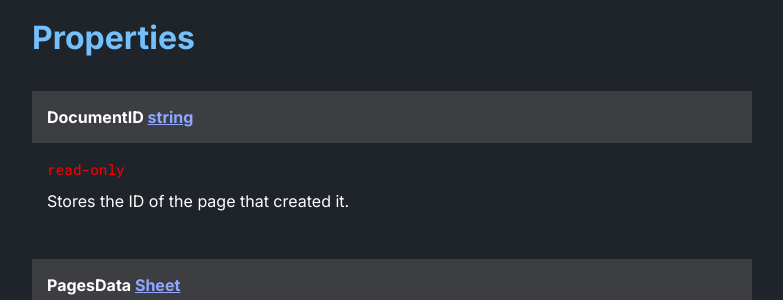
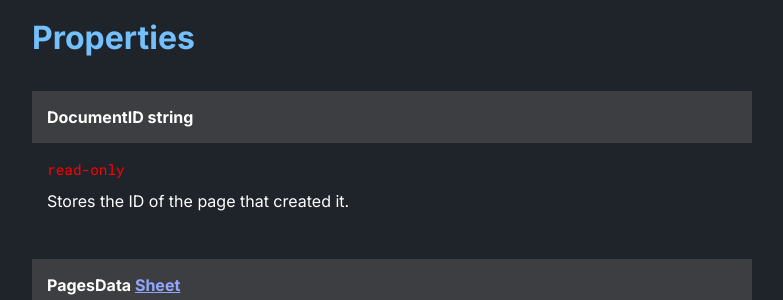
Before and after one commit to SOTR654/copy, a Jekyll site: the page built from docs/Objects/Spreadsheet.md, in a window 1280 px wide and 900 px high. Shown: the part 214-514 px from the top of the window, without its empty margins (248-1031 px from the left). Built offline with Jekyll 4.4.1, drawn with Linux system fonts in a browser that asks for light colours.

Commit message:
page link

```diff
--- a/docs/_layouts/page.html
+++ b/docs/_layouts/page.html
@@ -3,6 +3,8 @@ layout: default
 ---
 <h3 id="-return-to-main"><a href="https://sotr654.github.io/copy/">Return to Main</a></h3>
 <link href="css/styles.css" rel="stylesheet" type="text/css">
+
+{% assign base = "https://sotr654.github.io/copy/Objects/" %}
 
 <body>
   <header>
@@ -22,9 +24,14 @@ layout: default
           | replace: " string ", '<code>string</code>'
           | replace: " Sheet ", '<code>Sheet</code>'
         %}
-        {% assign url = "https://sotr654.github.io/copy/Objects/" | append: {{item.type}}  %}
 
-        <a href={{url}}>{{display}}</a>
+        {% if item.url %}
+          {% assign url = base  | append: {{item.type}}  %}
+          <a href={{url}}>{{display}}</a>
+        {% else %}
+          {{display}}
+        {% endif %}
+
         <br>
       </div>
 
```
